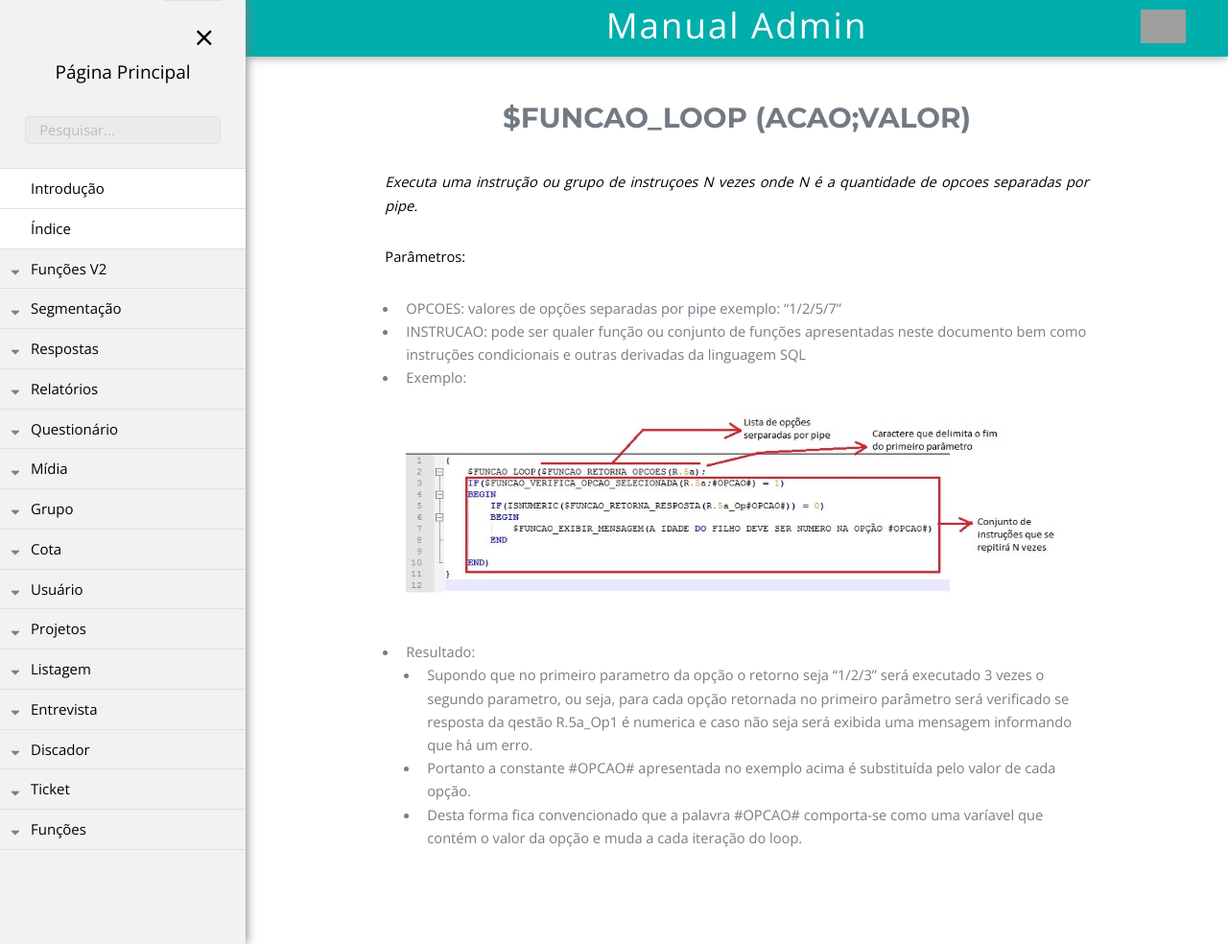
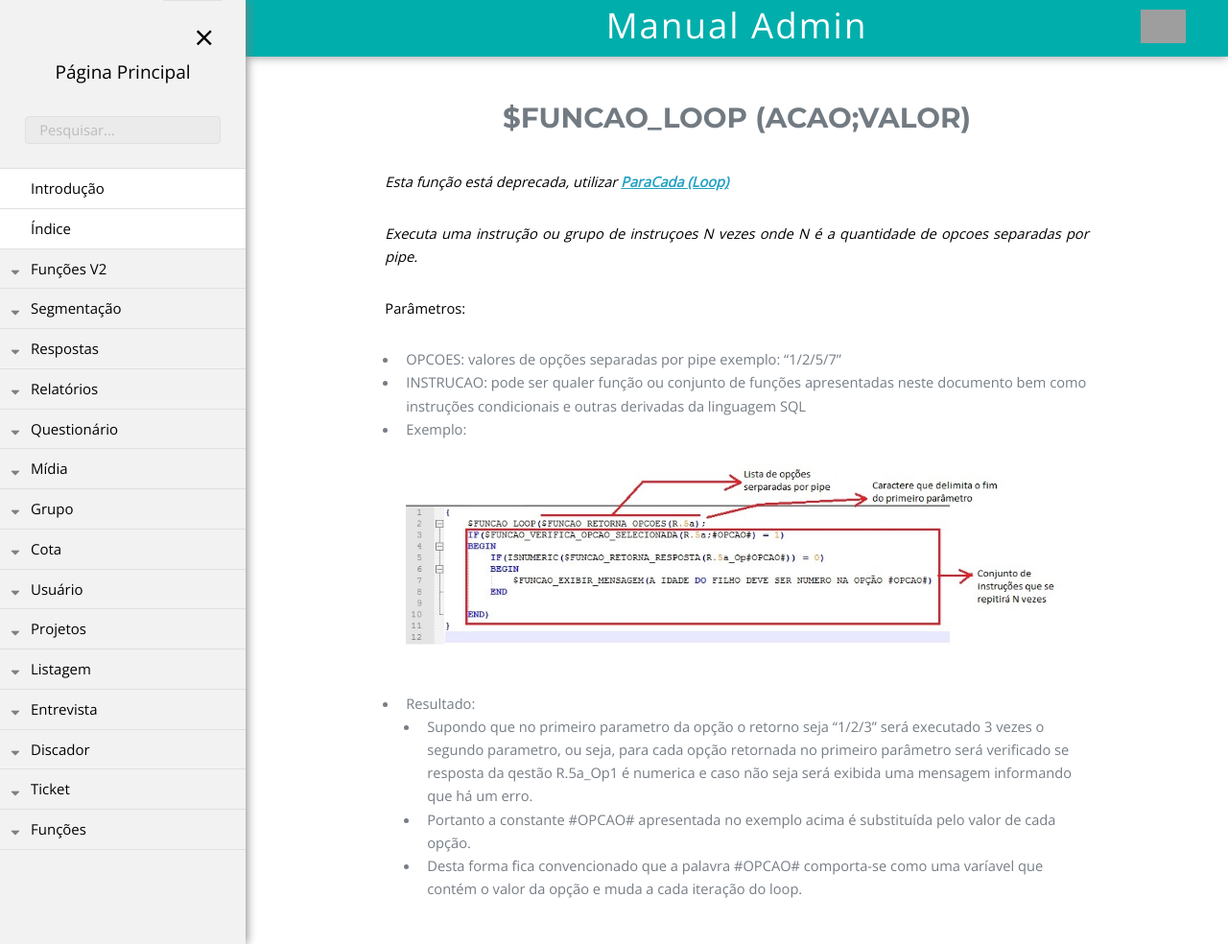
Before and after one commit to rogerio-figueiredo-hsr/hsrtechonline.github.io, a Jekyll site: the page built from _posts/2018-06-14-execucao-loop.md, in a window 1280 px wide and 984 px high. Shown: the whole window at 96% size. Built offline with Jekyll 4.4.1, drawn with Linux system fonts in a browser that asks for light colours; grey boxes are pictures that could not be loaded.

Commit message:
Update 2018-06-14-execucao-loop.md

```diff
--- a/_posts/2018-06-14-execucao-loop.md
+++ b/_posts/2018-06-14-execucao-loop.md
@@ -6,6 +6,7 @@
 pasta: "funcoes"
 ---
 # $FUNCAO_LOOP (ACAO;VALOR)
+*Esta função está deprecada, utilizar **<a href="/fastQuestAdmin/funcoesv2/paraCada">ParaCada (Loop)</a>***
 
 *Executa uma instrução ou grupo de instruçoes N vezes onde N é a quantidade de opcoes separadas por pipe.*
 
```
